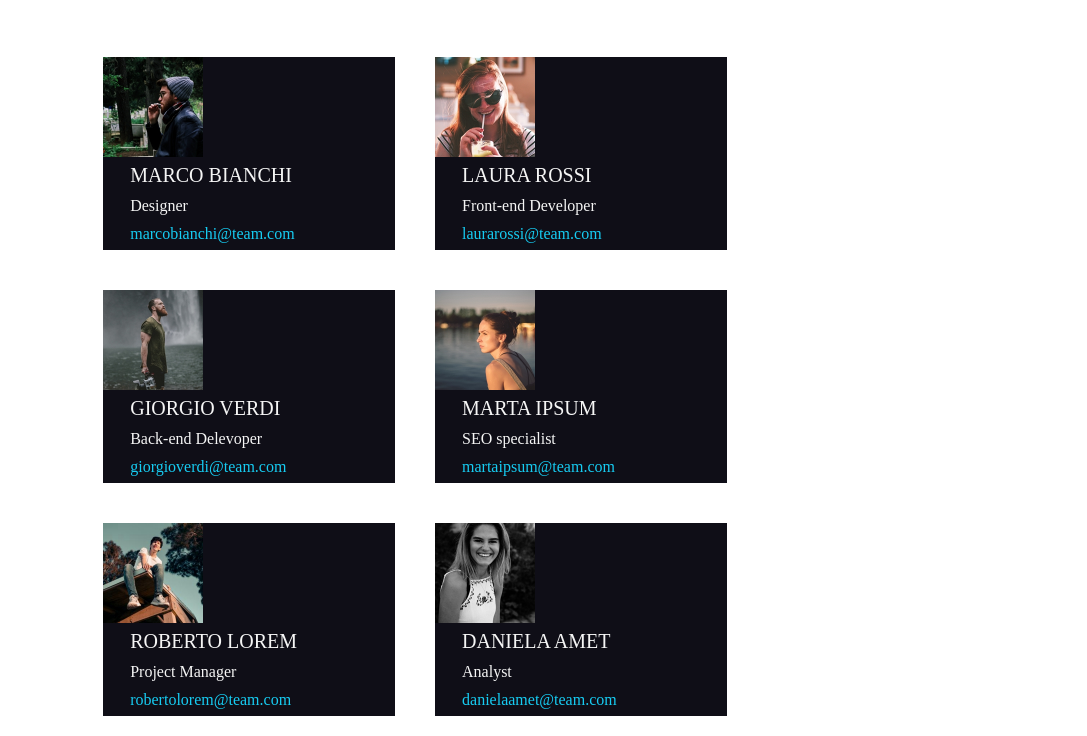
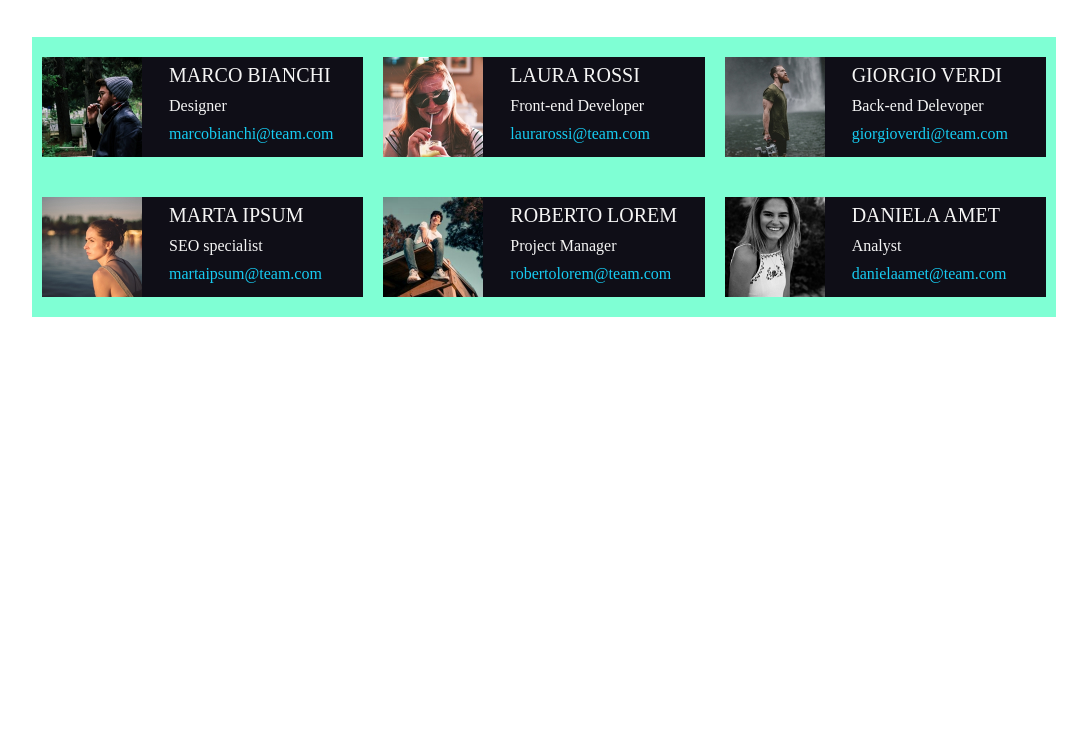
Before and after one commit to pyroYV/html-css-float-cards, a plain HTML site: page index.html in a window 1280 px wide. Shown: the part 147-883 px from the top of the page, without its empty margins (96-1183 px from the left). After the commit the page ends 800 px from the top, so only its background shows below. Drawn offline with Linux system fonts and the light colour scheme.

Commit message:
calc funzionante su carta

```diff
--- a/css/style.css
+++ b/css/style.css
@@ -32,15 +32,17 @@ header{
 }
 
 .contenitore {
-    margin-left: 5%;
+    /* margin-left: 5%; */
+    margin: 0 auto;
+    background-color: aquamarine;
 }
 
 .carta{
     background-color: #0f0e17;
-    /* width: calc (100% / 3+870px); */
-    width: 30%;
+    width: calc(100% / 3 - 20px);
+    /* width: 30%; */
     float:left;
-    margin: 20px;
+    margin: 20px 10px;
 }
 
 
@@ -55,7 +57,7 @@ header{
     color: whitesmoke;
     float: left;
     /* line-height:2rem; */
-    width: calc ( 100% - 100px) ;
+    width:calc( 100% - 100px) ;
 }
 
 .info-carta>p {
--- a/index.html
+++ b/index.html
@@ -22,7 +22,7 @@
     </header>
     <main>
         <section class="contenitore clearfix">
-            <div class="carta clearfix">
+            <div class="carta">
                 <img src="./img/male1.png" alt=ragazzo1">
                 <div class="info-carta">
                     <p class="nome">MARCO BIANCHI</p>
@@ -31,7 +31,7 @@
                 </div>
             </div>
 
-            <div class="carta clearfix">
+            <div class="carta">
                 <img src="./img/female1.png" alt=ragazza2">
                 <div class="info-carta">
                     <p class="nome">LAURA ROSSI</p>
@@ -40,7 +40,7 @@
                 </div>
             </div>
 
-            <div class="carta clearfix">
+            <div class="carta">
                 <img src="./img/male2.png" alt=ragazzo2">
                 <div class="info-carta">
                     <p class="nome">GIORGIO VERDI</p>
@@ -49,7 +49,7 @@
                 </div>
             </div>
 
-            <div class="carta clearfix">
+            <div class="carta">
                 <img src="./img/female2.png" alt=ragazza2">
                 <div class="info-carta">
                     <p class="nome">MARTA IPSUM</p>
@@ -57,7 +57,7 @@
                     <p> <a href="mailto:">martaipsum@team.com</a></p>
                 </div>
             </div>
-            <div class="carta clearfix">
+            <div class="carta">
                 <img src="./img/male3.png" alt=ragazzo3">
                 <div class="info-carta">
                     <p class="nome">ROBERTO LOREM</p>
@@ -65,7 +65,7 @@
                     <p> <a href="mailto:">robertolorem@team.com</a></p>
                 </div>
             </div>
-            <div class="carta clearfix">
+            <div class="carta">
                 <img src="./img/female3.png" alt=ragazzo3">
                 <div class="info-carta">
                     <p class="nome">DANIELA AMET</p>
```
